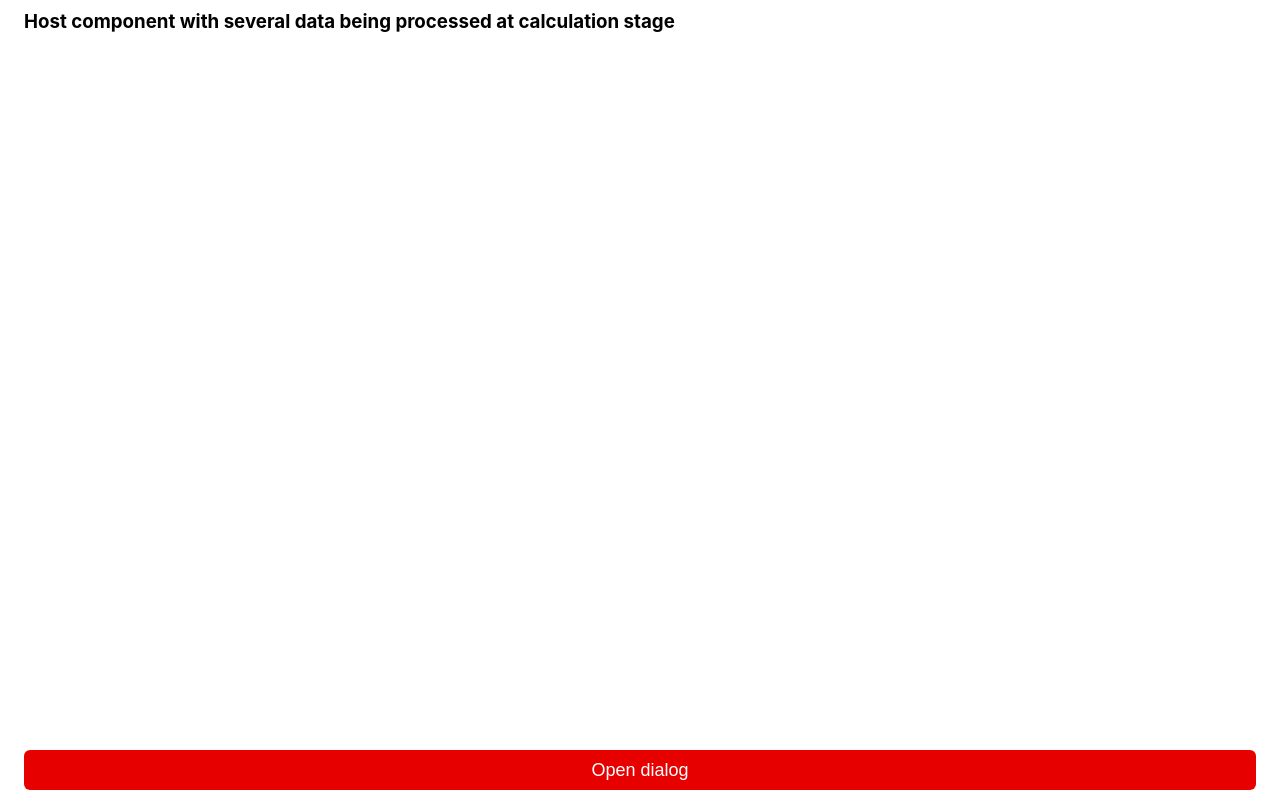
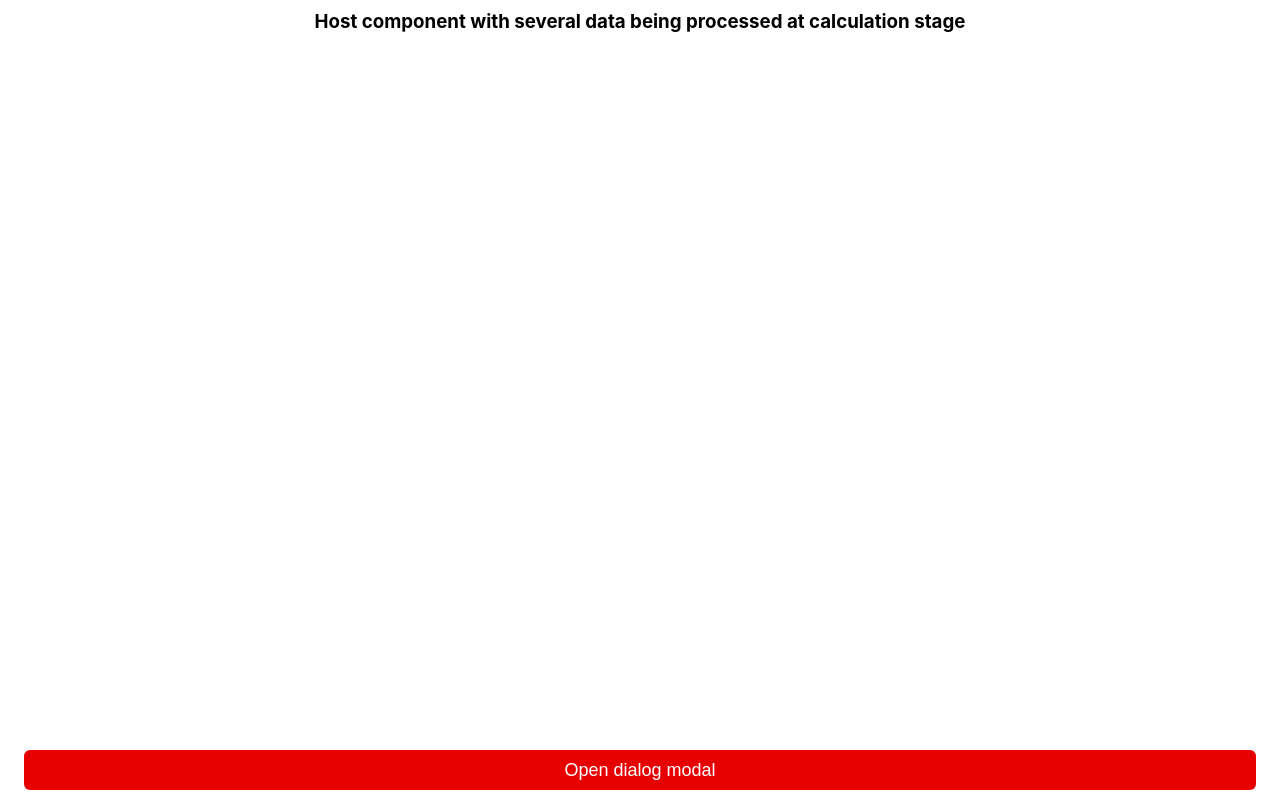
Before and after one commit to TelvioSheldon/UCH, a React (Create React App) app: page / in a window 1280 px wide. Built offline with nearby package versions, Linux system fonts and the light colour scheme.

Commit message:
UCH-03: Centralize dialog logic inside of a customHook

```diff
--- a/src/App.tsx
+++ b/src/App.tsx
@@ -1,32 +1,40 @@
-import { useState } from 'react';
 import PopUpError from './UI/Assets/icons/ic_pop_up_error';
 import AppWrapper from './UI/Components/AppWrapper/AppWrapper';
 import Button from './UI/Components/Button/Button';
-import Dialog from './UI/Components/Dialog/Dialog';
+import { useDialog } from './UI/Components/Dialog/useDialog.hook';
 import Logger from './Utils/Logger';
 
 function App() {
-    const [isDialogOpen, setIsDialogOpen] = useState(false);
+    const { open, close, setDialogProps, DialogModal } = useDialog();
+    Logger.warn('UI', 'Re-render occurred');
+
+    const openDialog = () => {
+        setDialogProps({
+            contextIcon: PopUpError,
+            primaryActionLabel: 'Cancel',
+            secondaryActionLabel: 'Confirm',
+            secondaryActionFn: () => { Logger.log('UI', 'Dialog primary action\'s dispatched'); close(); },
+            primaryActionFn: close,
+            content: {
+                title: 'Beware of unnecessary renders',
+                children: 'This component is causing more re-renders than it should.'
+            }
+        });
+        open();
+    };
+
     return (
+        <>
+            <DialogModal />
             <AppWrapper>
                 <div className="page-content">
                     <h3>Host component with several data being processed at calculation stage</h3>
-                <Dialog
-                    contextIcon={PopUpError}
-                    cancelFn={()=> setIsDialogOpen(false)}
-                    confirmFn={()=> Logger.log('UI', 'Confirmed')}
-                    content={{
-                        title: 'Beware of unnecessary renders',
-                        description: 'This component is causing more re-renders than it should.'
-                    }}
-                    cancelText="Cancel"
-                    confirmText='Confirm'
-                    isOpen={isDialogOpen}
-                />
                 </div>
                 <div className="footer">
-                <Button mode={'NORMAL'} actionFn={() => setIsDialogOpen(true)}>Open dialog</Button> </div>
+                    <Button actionFn={openDialog}>Open dialog modal</Button>
+                </div>
             </AppWrapper>
+        </>
     );
 }
 
--- a/src/UI/Components/AppWrapper/app-wrapper-styles.ts
+++ b/src/UI/Components/AppWrapper/app-wrapper-styles.ts
@@ -9,6 +9,10 @@ const AppWrapperScreen = styled.div`
 
     .page-content {
         flex: 1 1 auto;
+
+        h3 {
+            text-align: center;
+        }
     }
 
     .footer {
--- a/src/UI/Components/Button/Button.tsx
+++ b/src/UI/Components/Button/Button.tsx
@@ -1,7 +1,7 @@
 import ButtonComponent from './button-styles';
 import { ButtonProps } from './button-types';
 
-function Button({ children: content, mode, actionFn }: ButtonProps) {
+function Button({ children: content, mode = 'NORMAL', actionFn }: ButtonProps) {
     return (
         <ButtonComponent
             onClick={actionFn}
--- a/src/UI/Components/Button/button-types.ts
+++ b/src/UI/Components/Button/button-types.ts
@@ -2,7 +2,7 @@ import { ReactNode } from 'react';
 import { ColorFromTheme } from '../../../shared/shared-types';
 
 export interface ButtonProps {
-    mode: ButtonModesKeys;
+    mode?: ButtonModesKeys;
     actionFn: () => void;
     children: ReactNode;
     id?: string; //* For future QA usage
--- a/src/UI/Components/Dialog/Dialog.tsx
+++ b/src/UI/Components/Dialog/Dialog.tsx
@@ -10,22 +10,22 @@ function Dialog(props: DialogProps) {
         <>
             {props.isOpen
                 ? <DialogComponent>
-                    <div className="backdrop" onClick={props.cancelFn} />
+                    <div className="backdrop" onClick={props.onCloseFn} />
                     <div className='dialog'>
-                        <div className='dialog--close-icon'>
-                            <CloseDialogIcon onClick={props.cancelFn} />
+                        <div className='dialog--close-icon' onClick={props.onCloseFn}>
+                            <CloseDialogIcon />
                         </div>
                         <div className="dialog-body">
                             {props.contextIcon && <props.contextIcon className='dialog-body__context-icon' />}
                             <div className="dialog-content">
                                 <span className='dialog-content__title'>{props.content.title}</span>
                                 <span className='dialog-content__description'>
-                                    {props.content.description}
+                                    {props.content.children}
                                 </span>
                             </div>
                             <div className='dialog-actions'>
-                                <Button mode='CANCEL' actionFn={props.cancelFn}>{props.cancelText}</Button>
-                                <Button mode='NORMAL' actionFn={props.confirmFn}>{props.confirmText}</Button>
+                                <Button mode='CANCEL' actionFn={props.primaryActionFn}>{props.primaryActionLabel}</Button>
+                                <Button mode='NORMAL' actionFn={props.secondaryActionFn}>{props.secondaryActionLabel}</Button>
                             </div>
                         </div>
                     </div>
--- /dev/null
+++ b/src/UI/Components/Dialog/useDialog.hook.tsx
@@ -0,0 +1,48 @@
+import { useState } from 'react';
+import { createPortal } from 'react-dom';
+import { rootContainer } from '../../..';
+import Dialog from './Dialog';
+import { DialogProps } from './dialog-types';
+
+export const useDialog = () => { // TODO: Refactor this to render all sort of pop ups depending on a "type" argument
+
+    const [isOpen, setIsOpen] = useState(false);
+    const [{
+        primaryActionLabel,
+        secondaryActionLabel,
+        secondaryActionFn,
+        primaryActionFn,
+        content,
+        contextIcon
+    }, setDialogProps] = useState<Omit<DialogProps, 'isOpen' | 'onCloseFn'>>({
+        primaryActionLabel: '',
+        secondaryActionLabel: '',
+        secondaryActionFn: () => { return; },
+        primaryActionFn: () => { return; },
+        content: { title: '', children: '' },
+        contextIcon: undefined
+    });
+
+    const close = () => setIsOpen(false);
+
+
+    const DialogModal = () => (
+        createPortal(<Dialog
+            primaryActionLabel={primaryActionLabel}
+            secondaryActionLabel={secondaryActionLabel}
+            secondaryActionFn={secondaryActionFn}
+            primaryActionFn={primaryActionFn}
+            isOpen={isOpen}
+            content={content}
+            onCloseFn={close}
+            contextIcon={contextIcon}
+        />, rootContainer)
+    );
+
+    const open = () => {
+        setIsOpen(true);
+    };
+
+
+    return { open, close, setDialogProps, DialogModal };
+};
--- a/src/index.tsx
+++ b/src/index.tsx
@@ -5,9 +5,8 @@ import App from './App';
 import { ThemeProvider } from 'styled-components';
 import { themeProvider } from './UI/ThemeProvider/LightTheme';
 
-const root = ReactDOM.createRoot(
-  document.getElementById('root') as HTMLElement
-);
+export const rootContainer = document.getElementById('root') as HTMLElement;
+const root = ReactDOM.createRoot(rootContainer);
 root.render(
     <React.StrictMode>
         <ThemeProvider theme={themeProvider}>
```
Also changed, not shown: src/UI/Components/Dialog/dialog-types.ts (+7 -5 lines), .eslintrc.json. Lines whose indentation alone changed are shown as unchanged.
